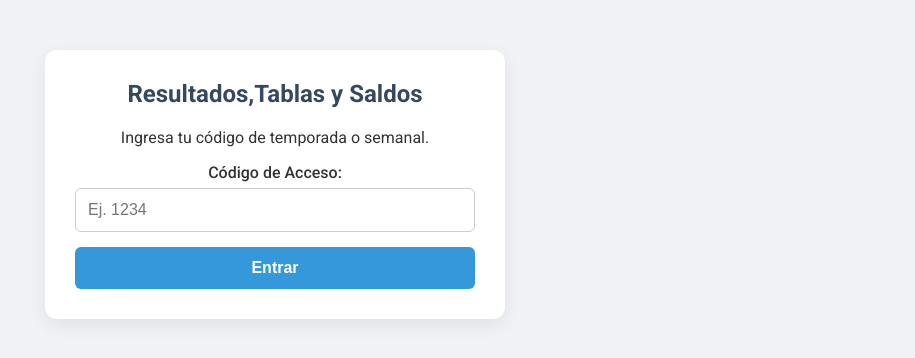
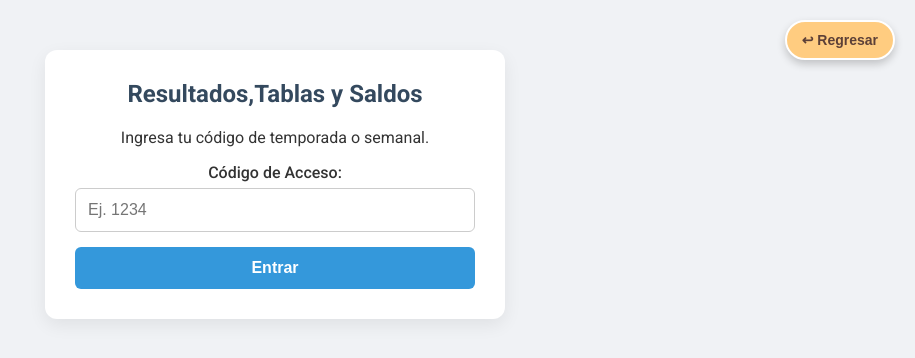
Before and after one commit to eduardowado/QUINIELA-RESULTADOS, a plain HTML site: page index.html in a window 1280 px wide. Shown: the whole page, without its empty margins (365-1280 px from the left). Drawn offline with Linux system fonts and the light colour scheme.

Commit message:
Add fixed return button with styling

```diff
--- a/index.html
+++ b/index.html
@@ -15,6 +15,32 @@
             background-color: #f0f2f5;
             color: #333;
         }
+        /* Estilo para el botón FIJO anaranjado */
+    .btn-regreso-fijo {
+        position: fixed; /* Se queda pegado aunque bajes la pantalla */
+        top: 20px;       /* Distancia desde el techo */
+        right: 20px;     /* Distancia desde la derecha */
+
+        /* Colores */
+        background-color: #ffcc80; /* Anaranjado claro */
+        color: #5d4037;            /* Letra café oscuro */
+        border: 2px solid #ffffff; /* Borde blanco */
+
+        /* Diseño */
+        text-decoration: none;
+        padding: 10px 15px;
+        border-radius: 30px;
+        font-family: sans-serif;
+        font-weight: bold;
+        font-size: 14px;
+        z-index: 9999; /* Siempre visible encima de todo */
+        box-shadow: 0 4px 8px rgba(0,0,0,0.2);
+    }
+
+    .btn-regreso-fijo:hover {
+        background-color: #ffb74d;
+        transform: scale(1.05);
+    }
 
         .container {
             max-width: 95%;
@@ -334,6 +360,9 @@
 </head>
 
 <body>
+<a href="https://eduardowado.github.io/Bienvenido-Quinelas-De-La-Fuente/" class="btn-regreso-fijo">
+    ↩ Regresar
+</a>
     <div class="container">
         <div id="login-screen">
             <h2>Resultados,Tablas y Saldos</h2>
```
